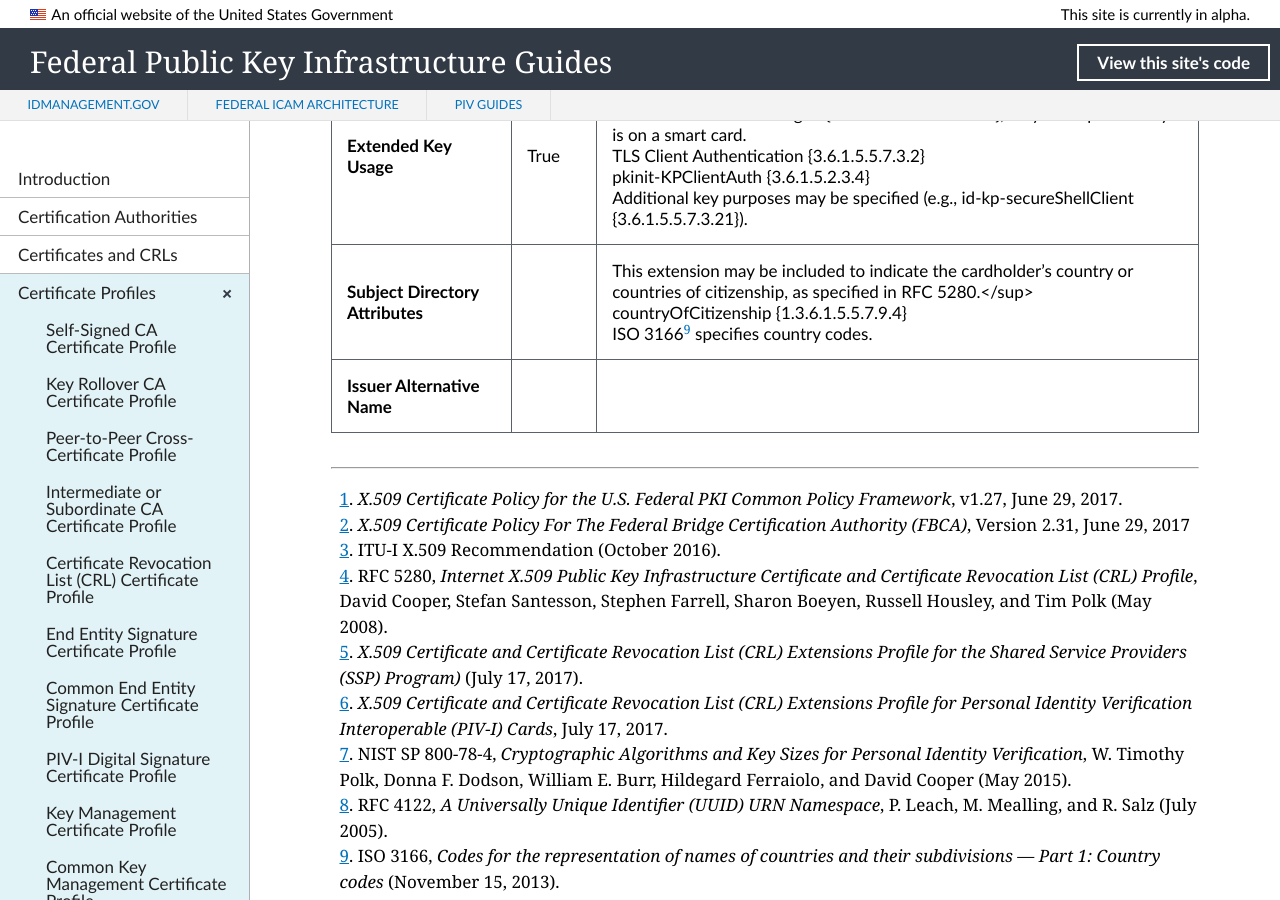
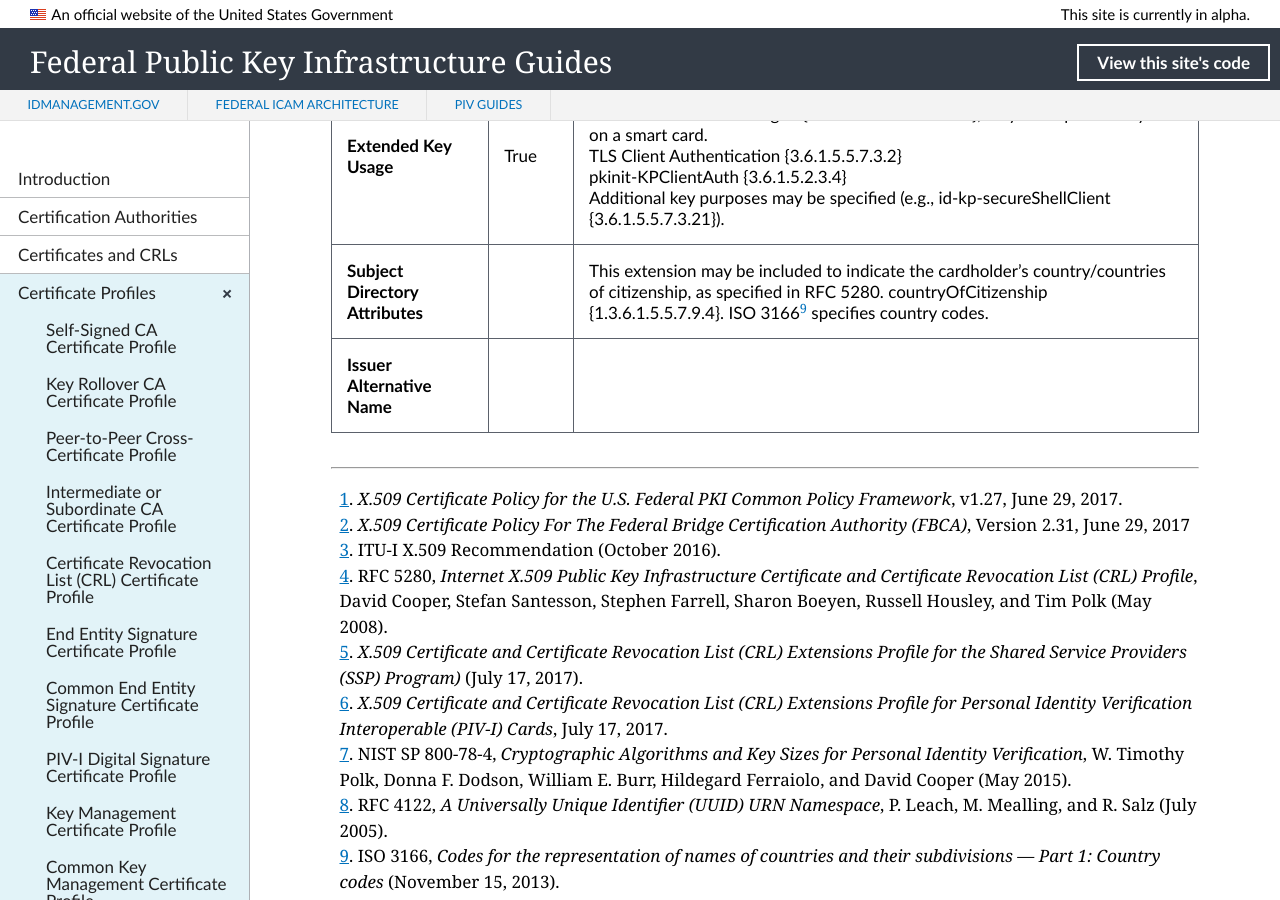
Before and after one commit to GSA/fpki-guides, a Jekyll site: the page built from _profiles/23_all_piv_auth.md, in a window 1280 px wide and 900 px high, scrolled down 3601 px. Built offline with Jekyll 4.4.1, drawn with Linux system fonts in a browser that asks for light colours; nearby versions of some CDN libraries; library files that are not in the unit come from our copies.

Commit message:
Update 23_all_piv_auth.md
Shortened Subject Directory Attributes.

```diff
--- a/_profiles/23_all_piv_auth.md
+++ b/_profiles/23_all_piv_auth.md
@@ -63,7 +63,7 @@
 | **Optional<br>Extension**  | **Critical** | **Value** |
 | :-------- | :------ | :----- |
 | **Extended Key Usage**   | True | If included, this extension should be non-critical. Should include:<br>Microsoft Smart Card Logon {1.3.6.1.4.1.311.20.2.2}, only if the private key is on a smart card.<br>TLS Client Authentication {3.6.1.5.5.7.3.2}<br>pkinit-KPClientAuth {3.6.1.5.2.3.4}<br>Additional key purposes may be specified (e.g., id-kp-secureShellClient {3.6.1.5.5.7.3.21}). |
-| **Subject Directory Attributes** |    | This extension may be included to indicate the cardholder's country or countries of citizenship, as specified in RFC 5280.</sup><br>countryOfCitizenship {1.3.6.1.5.5.7.9.4}<br>ISO 3166<sup>[9](#9)</sup> specifies country codes. |
+| **Subject Directory Attributes** |    | This extension may be included to indicate the cardholder's country/countries of citizenship, as specified in RFC 5280. countryOfCitizenship {1.3.6.1.5.5.7.9.4}. ISO 3166<sup>[9](#9)</sup> specifies country codes. |
 | **Issuer Alternative Name**     |   |   |
 
 ------
```
